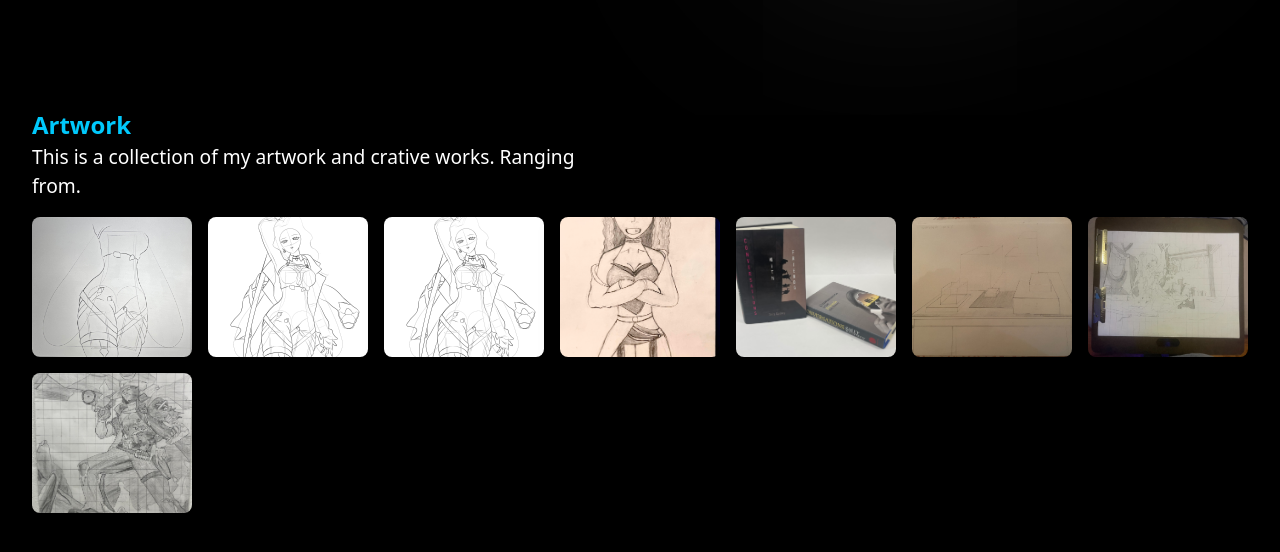
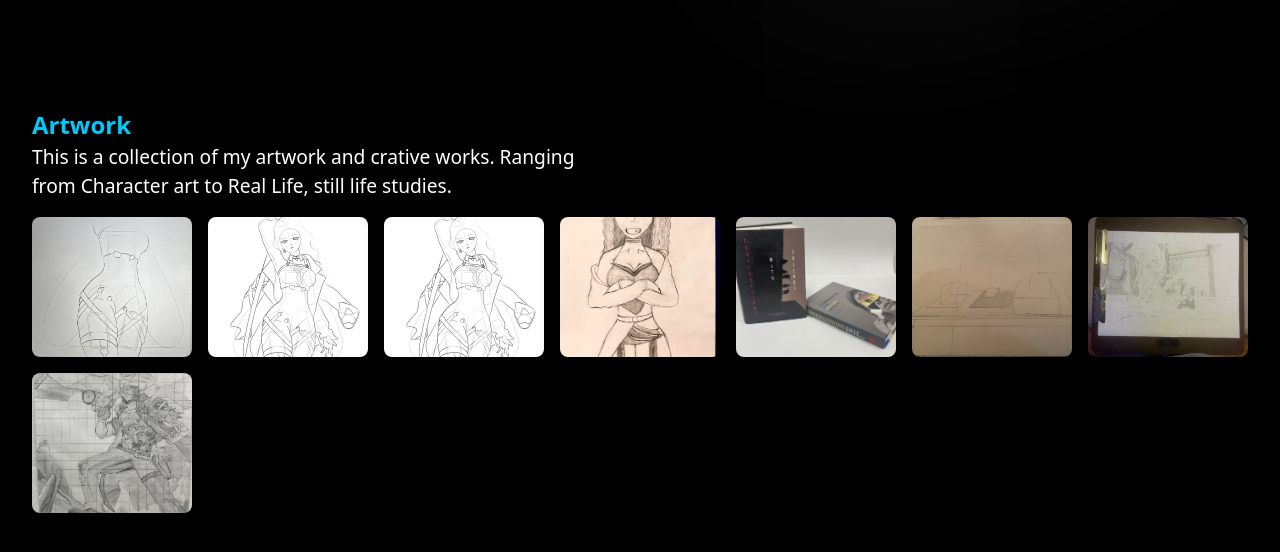
Before and after one commit to Christian-rgb22/Christian-rgb22.github.io, a plain HTML site: page index.html in a window 1280 px wide. Both pictures are taken after a click on the link "Artwork". Shown: the part 394-946 px from the top of the page. Drawn offline with Linux system fonts and the light colour scheme.

Commit message:
Add files via upload

```diff
--- a/index.html
+++ b/index.html
@@ -135,7 +135,7 @@
       </section>
       <section id="artwork" class="tab-section" role="region" aria-labelledby="tab-artwork">
         <h2 id="tab-artwork">Artwork</h2>
-        <p class="description">This is a collection of my artwork and crative works. Ranging from.</p>
+        <p class="description">This is a collection of my artwork and crative works. Ranging from Character art to Real Life, still life studies.</p>
         <div class="art-grid">
           <img src="Artwork1.jpg" alt="Artwork 1" loading="lazy">
           <img src="Character art 1.png" alt="Artwork 2" loading="lazy">
```
